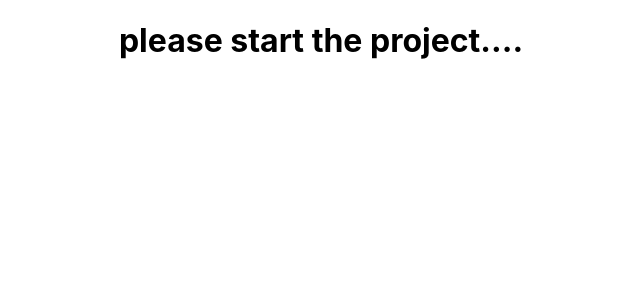
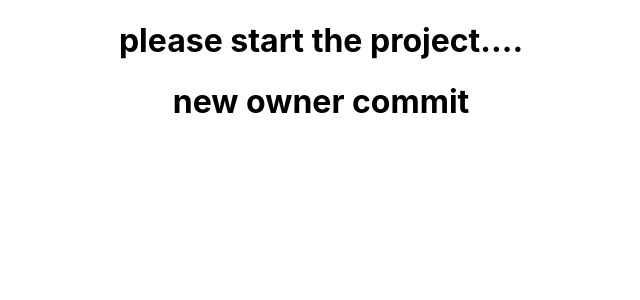
Before and after one commit to kalavida1327/developer-portfolio, a JavaScript app: page / in a window 1280 px wide. Shown: the top 300 px of the page, without its empty margins (319-959 px from the left). Built offline with nearby package versions, Linux system fonts and the light colour scheme; the HTML template or start-up script is replaced by a standard one.

Commit message:
initial demo commit

```diff
--- a/src/App.js
+++ b/src/App.js
@@ -4,6 +4,7 @@ function App() {
   return (
     <div className="App">
       <h1>please start the project....</h1>
+      <h1>new owner commit</h1>
     </div>
   );
 }
```
